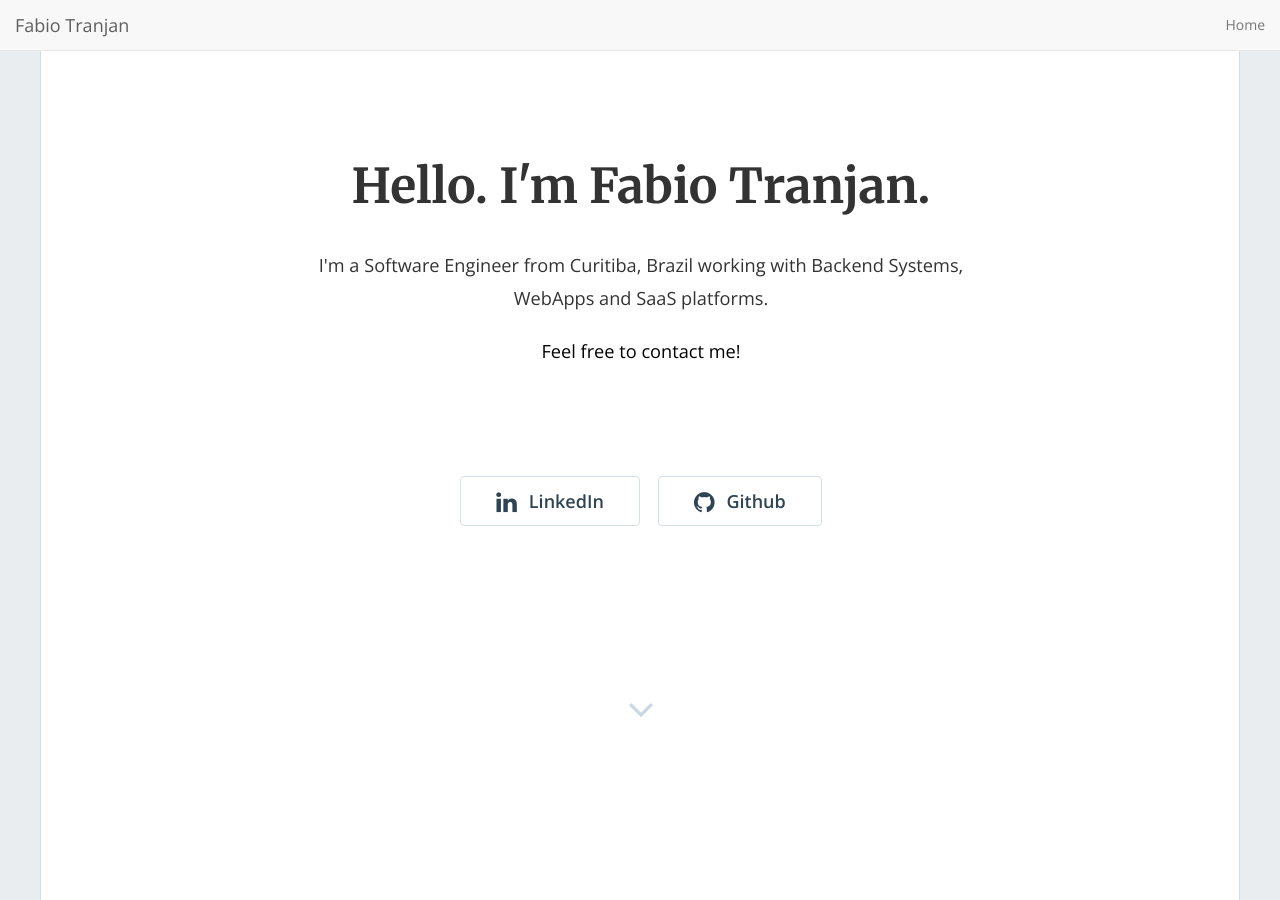
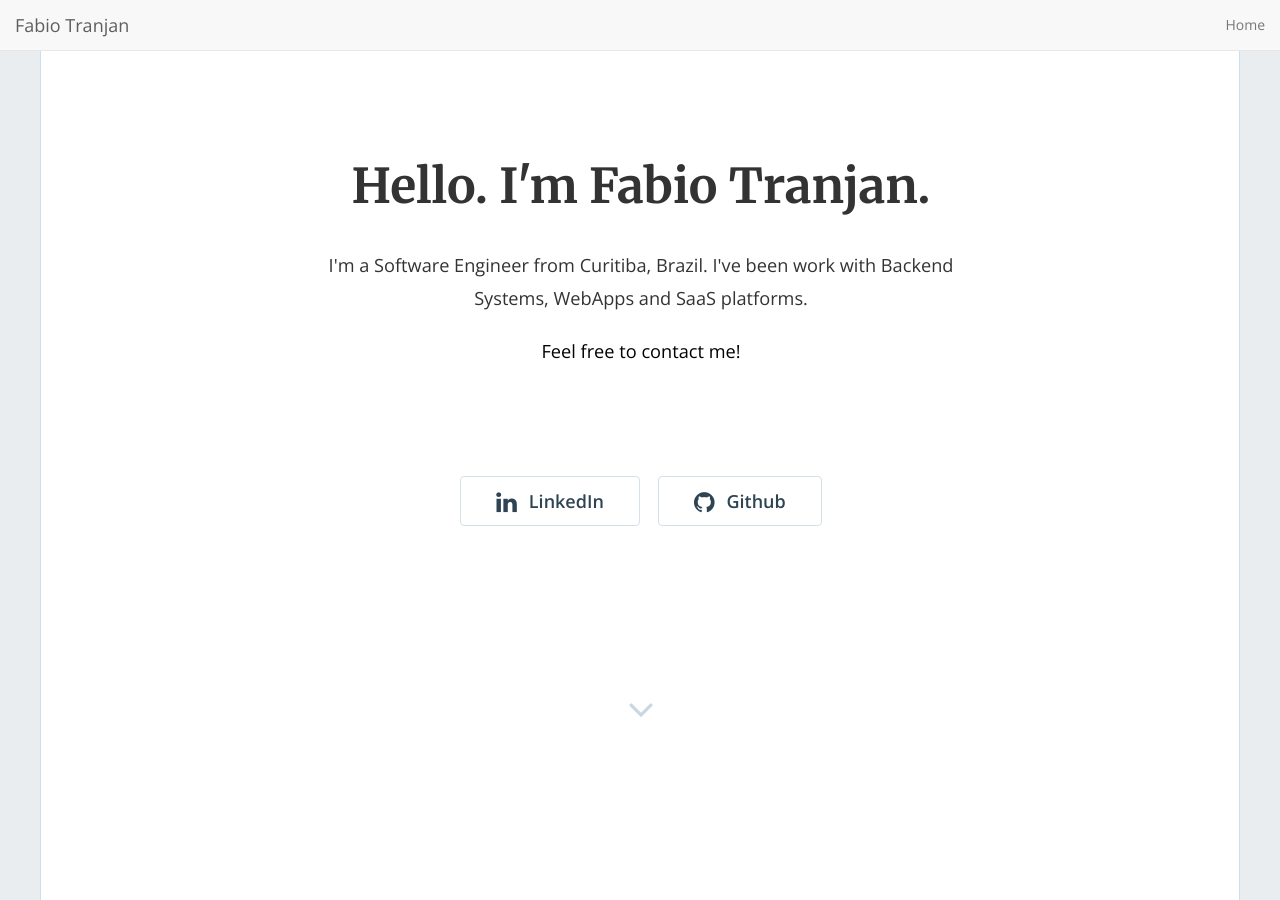
Before and after one commit to FabioTranjan/fabiotranjan.github.io, a Jekyll site: the page built from index.html, in a window 1280 px wide and 900 px high. Built offline with Jekyll 4.4.1, drawn with Linux system fonts in a browser that asks for light colours; nearby versions of some CDN libraries.

Commit message:
Better presentation text.

```diff
--- a/_config.yml
+++ b/_config.yml
@@ -15,7 +15,7 @@
 # in the templates via {{ site.myvariable }}.
 title: "Hello. I'm Fabio Tranjan."
 email: 'fabiotranjan@gmail.com'
-description: "I'm a Software Engineer from Curitiba, Brazil working with Backend Systems, WebApps and SaaS platforms."
+description: "I'm a Software Engineer from Curitiba, Brazil. I've been work with Backend Systems, WebApps and SaaS platforms."
 baseurl: "" # the subpath of your site, e.g. /blog
 url: "https://fabiotranjan.github.io" # the base hostname & protocol for your site, e.g. https://example.com
 twitter_username: 'fabiotranjan'
```
